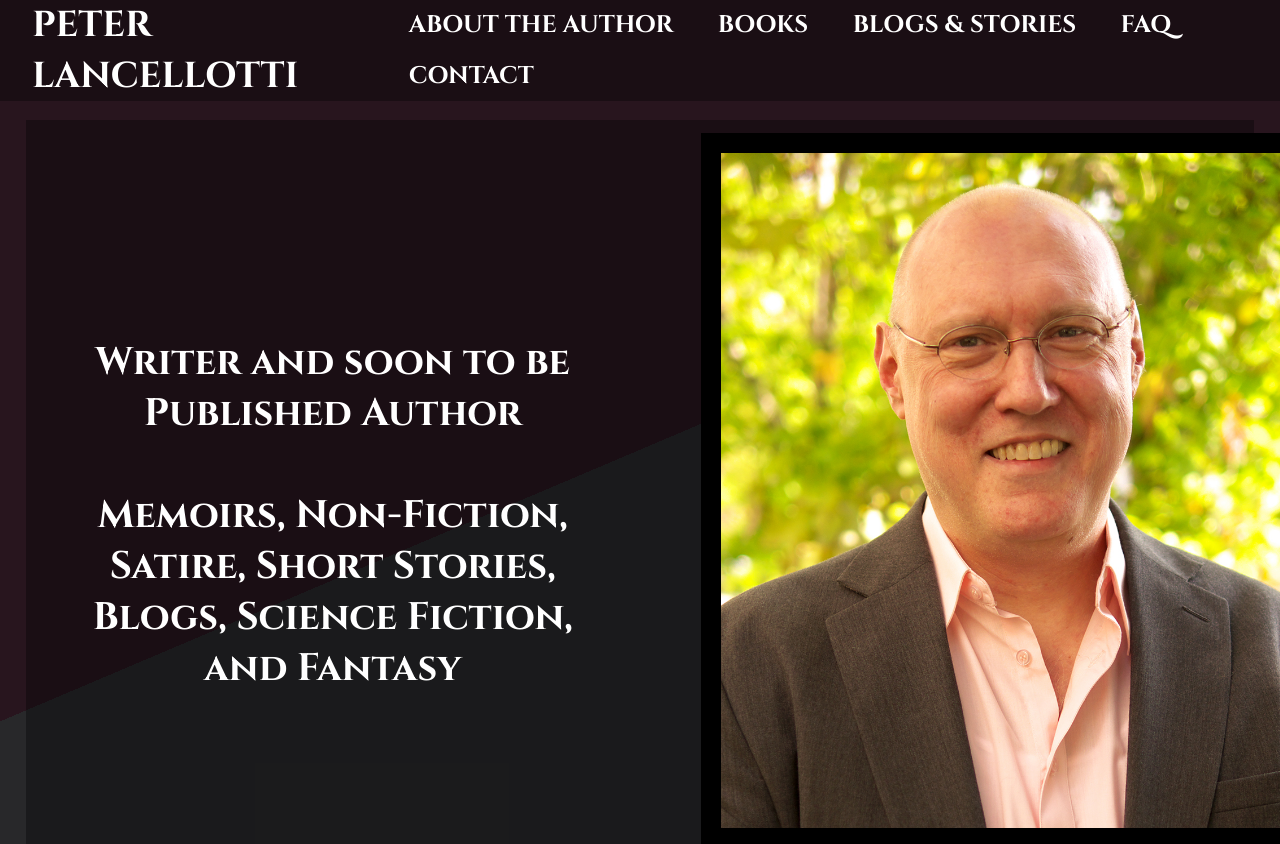
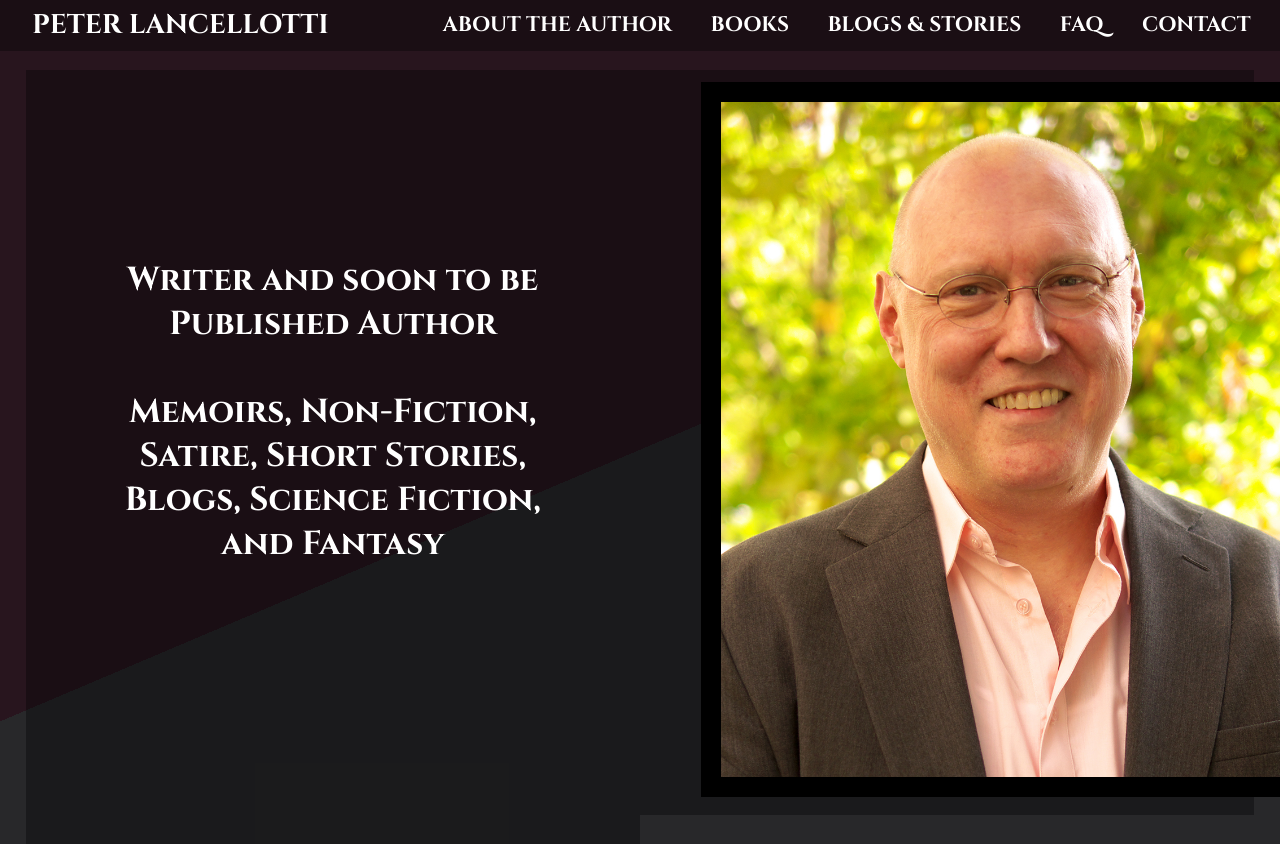
Before and after one commit to Neon-Smoke/plancellotti, a PHP site: page /index.html in a window 1280 px wide. Run offline with PHP 8.4, Linux system fonts and the light colour scheme.

Commit message:
css updated

```diff
--- a/css/style.css
+++ b/css/style.css
@@ -24,7 +24,7 @@ box-sizing: border-box;
   width: 100%;
   height: 100vh;
   color: white;
-  font-size:  1.5em;
+  font-size:  1.3em;
   font-weight: bold;
   background-size: cover;
   background-image: linear-gradient(157deg, #28151E 52%, #28282A 35%);
@@ -36,7 +36,7 @@ box-sizing: border-box;
 .logo{
   cursor: cell;
   color: #FFFFFF;
-  font-size: 1.5em;
+  font-size: 1.3em;
   font-weight: bolder;
         padding-left: 2.5%;
 }
--- a/index.html
+++ b/index.html
@@ -38,7 +38,7 @@
 			<br>
 			<br>
 			<br>
-		   	<hr style="height:1.4em; visibility:hidden">
+		   	<hr style="height:4.28em; visibility:hidden">
 		   	<br>
 		</div>
 	</div>
```
